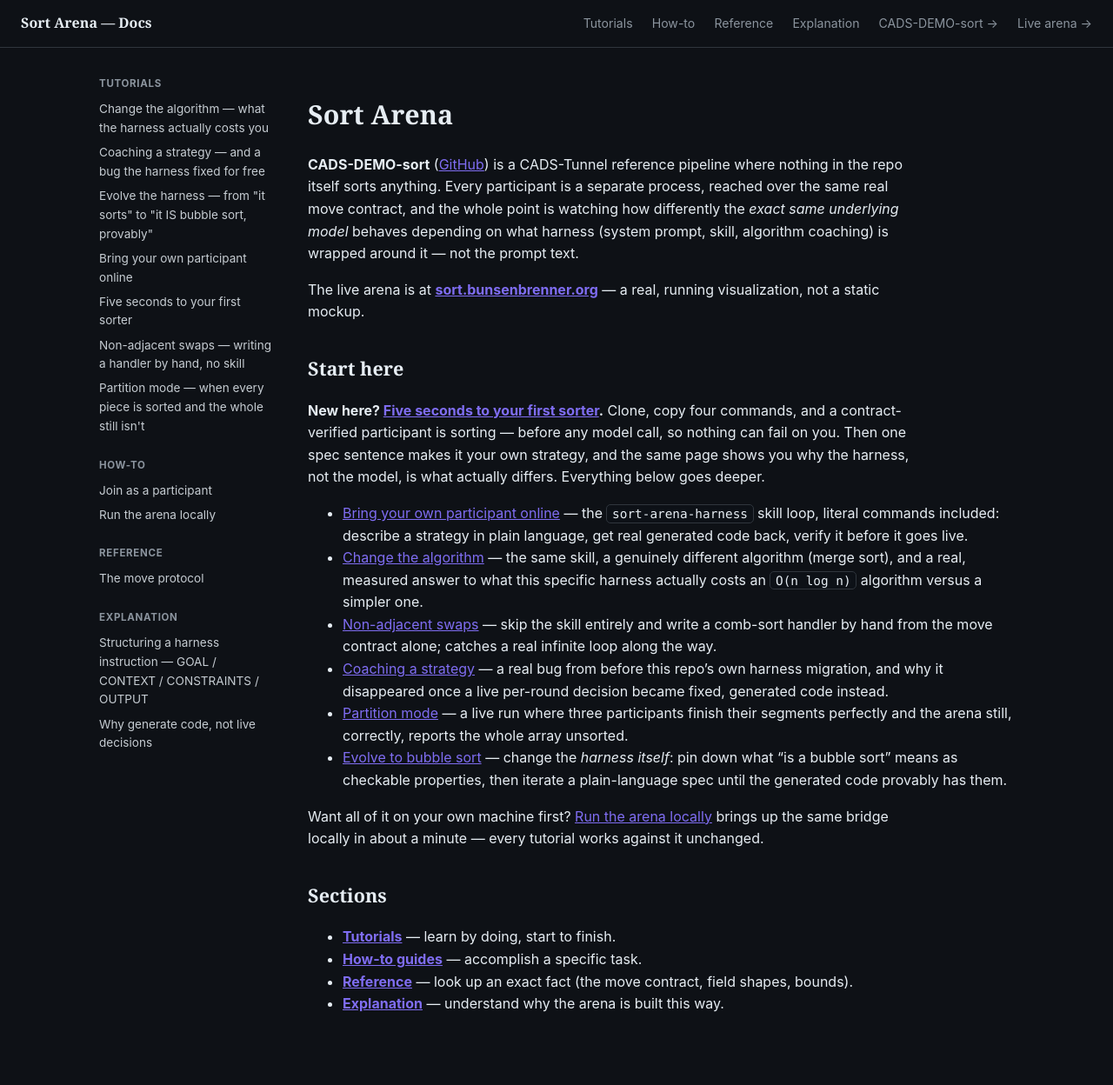
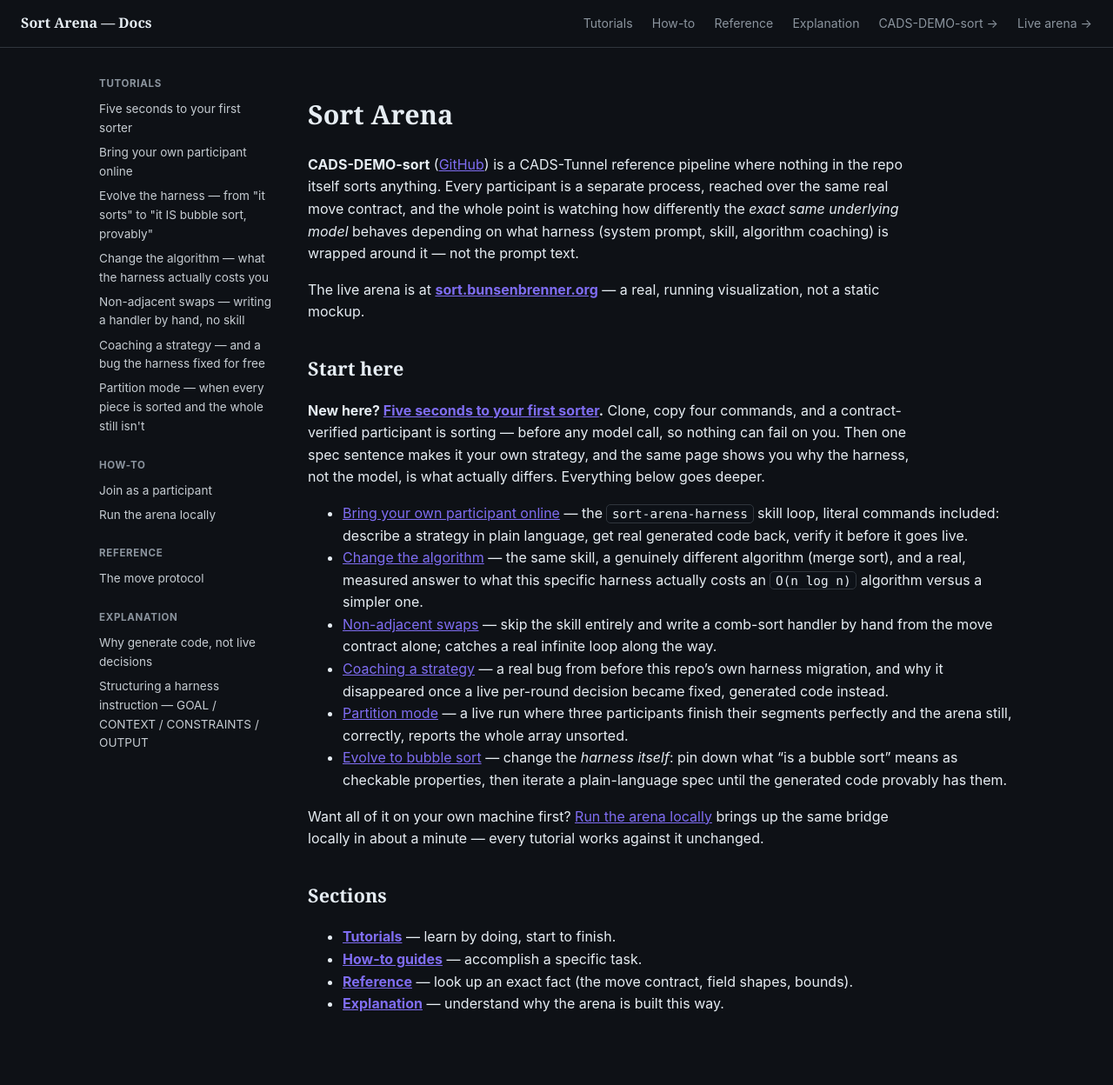
Before and after one commit to scimbe/CADS-DEMO-sort-docs, a Jekyll site: the page built from index.md, in a window 1280 px wide. Shown: the whole page at 87% size. Built offline with Jekyll 4.4.1, drawn with Linux system fonts in a browser that asks for light colours; part of the change alters nothing that is shown.

```diff
--- a/_layouts/default.html
+++ b/_layouts/default.html
@@ -68,13 +68,13 @@
 <div class="layout">
  <aside class="sidebar">
   <h4>Tutorials</h4>
-  {% for p in site.tutorials %}<a href="{{ p.url | relative_url }}">{{ p.title }}</a>{% endfor %}
+  {% assign nav_tutorials = site.tutorials | sort: "order" %}{% for p in nav_tutorials %}<a href="{{ p.url | relative_url }}">{{ p.title }}</a>{% endfor %}
   <h4>How-to</h4>
-  {% for p in site.how-to %}<a href="{{ p.url | relative_url }}">{{ p.title }}</a>{% endfor %}
+  {% assign nav_how_to = site.how-to | sort: "order" %}{% for p in nav_how_to %}<a href="{{ p.url | relative_url }}">{{ p.title }}</a>{% endfor %}
   <h4>Reference</h4>
-  {% for p in site.reference %}<a href="{{ p.url | relative_url }}">{{ p.title }}</a>{% endfor %}
+  {% assign nav_reference = site.reference | sort: "order" %}{% for p in nav_reference %}<a href="{{ p.url | relative_url }}">{{ p.title }}</a>{% endfor %}
   <h4>Explanation</h4>
-  {% for p in site.explanation %}<a href="{{ p.url | relative_url }}">{{ p.title }}</a>{% endfor %}
+  {% assign nav_explanation = site.explanation | sort: "order" %}{% for p in nav_explanation %}<a href="{{ p.url | relative_url }}">{{ p.title }}</a>{% endfor %}
  </aside>
  <main class="content">
   {% if page.section_label %}<div class="eyebrow">{{ page.section_label }}</div>{% endif %}
```
